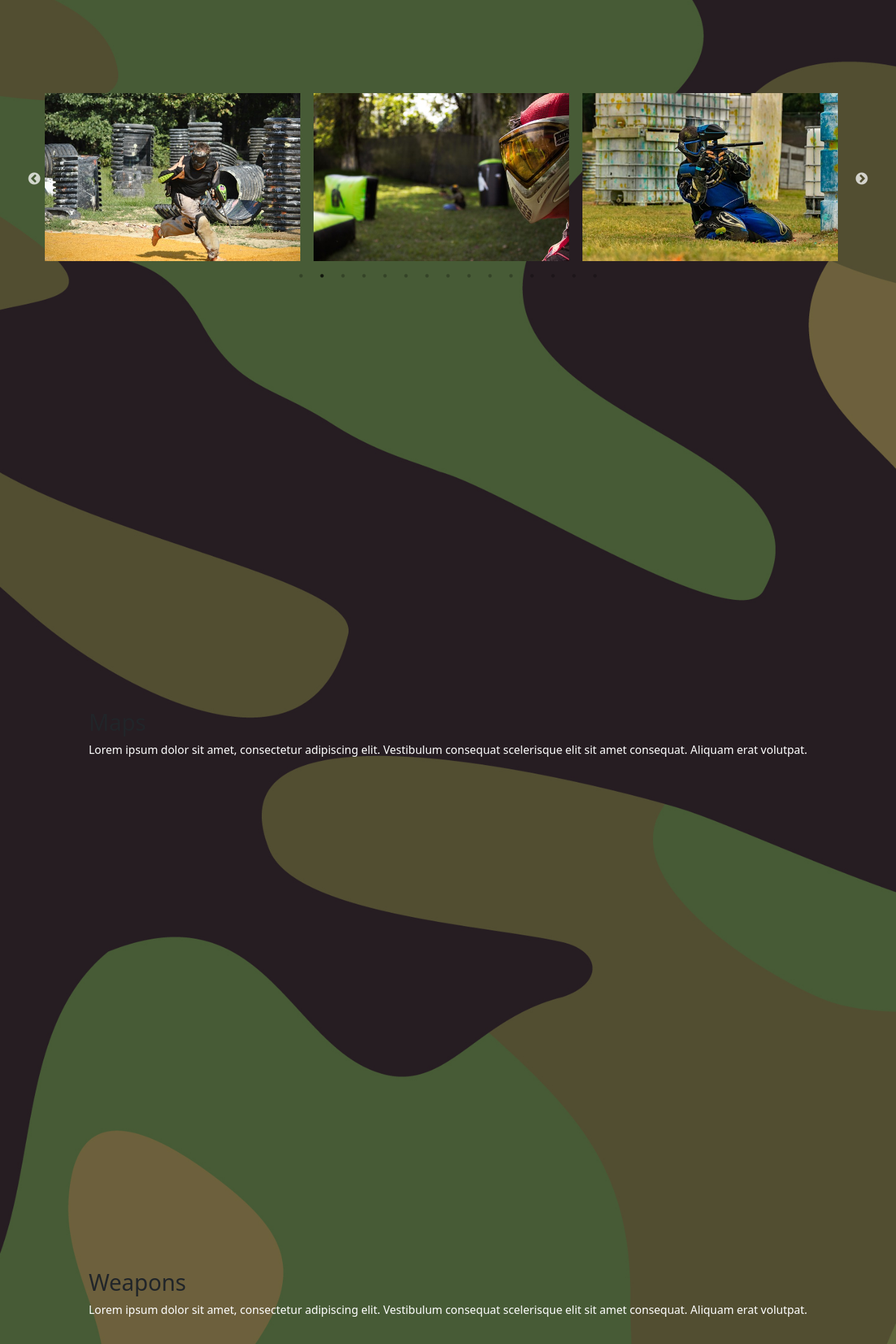
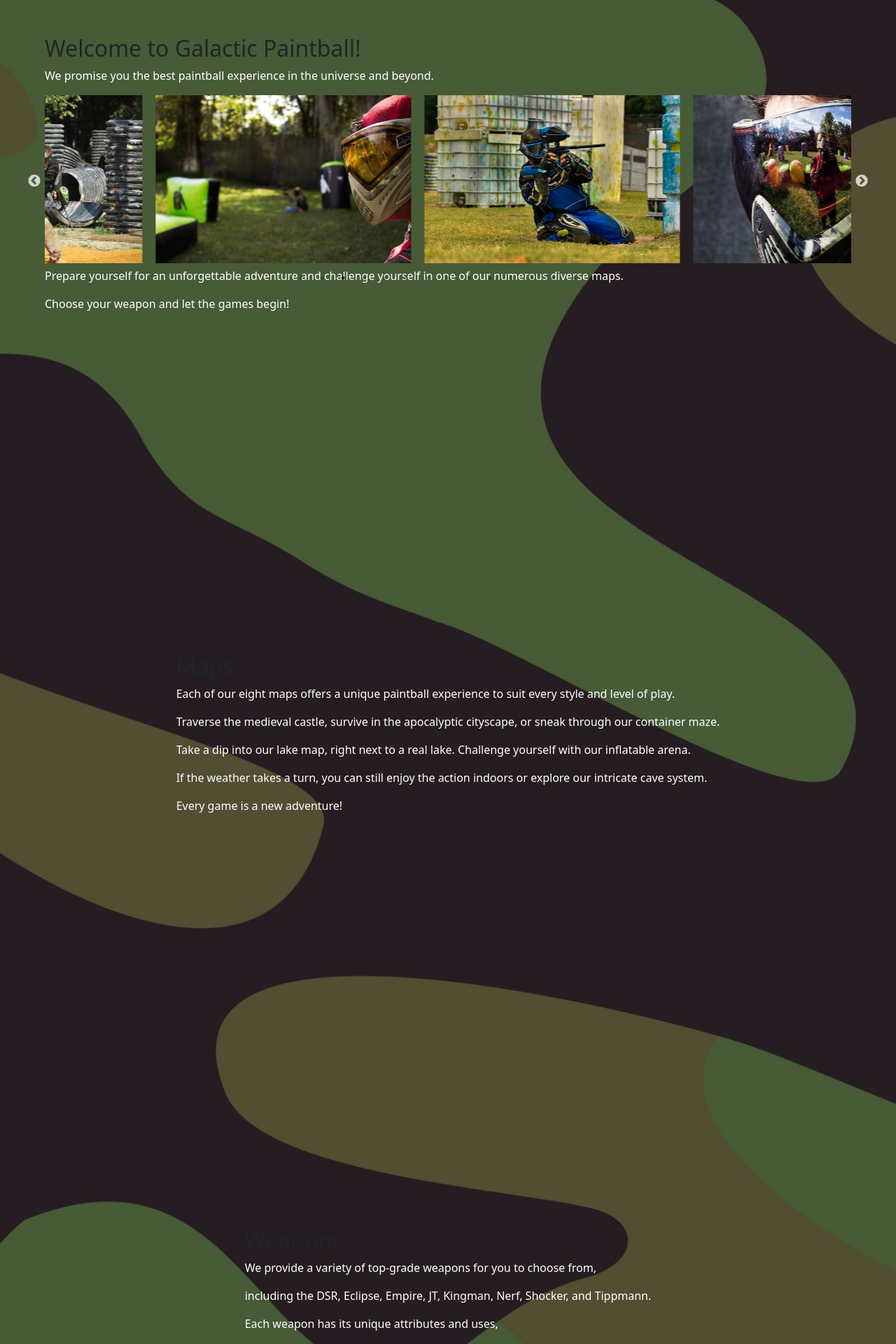
Before and after one commit to n3ndor/soloproject, a React (Create React App) app in the folder client/: page / in a window 1280 px wide. Shown: the part 200-2120 px from the top of the page at 70% size. Built offline with nearby package versions, Linux system fonts and the light colour scheme.

Commit message:
more styling

```diff
--- a/client/src/App.js
+++ b/client/src/App.js
@@ -2,18 +2,19 @@
 import React from 'react';
 import './App.css';
 import NavBar from './components/Navbar';
-import CarouselComponent from './components/Carousel';
+import Welcome from './components/Welcome';
 import Maps from './components/Maps';
 import Weapons from './components/Weapons';
 import Extras from './components/Extras';
+import Contact from './components/Contact';
 import { Element } from 'react-scroll';
 
 function App() {
   return (
     <div className="App bg">
       <NavBar />
-      <Element name="carousel" className="element">
-        <CarouselComponent />
+      <Element name="welcome" className="element">
+        <Welcome />
       </Element>
       <Element name="maps" className="element">
         <Maps />
@@ -24,6 +25,9 @@ function App() {
       <Element name="extras" className="element">
         <Extras />
       </Element>
+      <Element name="contact" className="element">
+        <Contact />
+      </Element>
     </div>
   );
 }
--- /dev/null
+++ b/client/src/components/Contact.js
@@ -0,0 +1,16 @@
+import React from 'react'
+
+const Contact = () => {
+    return (
+        <div id='contact' style={{ paddingTop: '70px', marginTop: '-70px' }}>
+            <h2>Contact Us</h2>
+            <p>We're always here to help. </p>
+            <p>Whether you need more information about our services, have a question, </p>
+            <p>or want to provide feedback about your experience, don't hesitate to get in touch with us. </p>
+            <p>You can reach us by phone, email, or through our social media platforms.</p>
+            <p> Let's make your paintball adventure unforgettable together!</p>
+        </div>
+    )
+}
+
+export default Contact
--- a/client/src/components/Extras.js
+++ b/client/src/components/Extras.js
@@ -4,7 +4,9 @@ import React from 'react';
 const Extras = () => (
     <div id='extras' style={{ paddingTop: '70px', marginTop: '-70px' }}>
         <h2>Extras</h2>
-        <p>Lorem ipsum dolor sit amet, consectetur adipiscing elit. Vestibulum consequat scelerisque elit sit amet consequat. Aliquam erat volutpat.</p>
+        <p>After a day of intense paintball battles, relax and refuel with our range of drinks and fast food. </p>
+        <p>If you need a ride home, don't worry - we offer a shuttle service to make your journey as easy as possible. </p>
+        <p> Our goal is to ensure that you have an enjoyable and hassle-free paintball experience from start to finish.</p>
     </div>
 );
 
--- a/client/src/components/Maps.js
+++ b/client/src/components/Maps.js
@@ -4,7 +4,11 @@ import React from 'react';
 const Maps = () => (
     <div id='maps' style={{ paddingTop: '70px', marginTop: '-70px' }}>
         <h2>Maps</h2>
-        <p>Lorem ipsum dolor sit amet, consectetur adipiscing elit. Vestibulum consequat scelerisque elit sit amet consequat. Aliquam erat volutpat.</p>
+        <p>Each of our eight maps offers a unique paintball experience to suit every style and level of play. </p>
+        <p>Traverse the medieval castle, survive in the apocalyptic cityscape, or sneak through our container maze. </p>
+        <p>Take a dip into our lake map, right next to a real lake. Challenge yourself with our inflatable arena. </p>
+        <p>If the weather takes a turn, you can still enjoy the action indoors or explore our intricate cave system.</p>
+        <p>Every game is a new adventure!</p>
     </div>
 );
 
--- a/client/src/components/Navbar.js
+++ b/client/src/components/Navbar.js
@@ -8,7 +8,7 @@ const NavBar = () => {
         <div className="container-fluid">
             <Navbar collapseOnSelect expand="sm" bg="dark" variant="dark" fixed="top" className="p-3">
                 <Navbar.Brand>
-                    <Link to="carousel" smooth={true}>Logo</Link>
+                    <Link to="#" smooth={true} style={{ cursor: "pointer" }}>Galactical Paintball</Link>
                 </Navbar.Brand>
                 <Navbar.Toggle aria-controls="responsive-navbar-nav" />
                 <Navbar.Collapse id="responsive-navbar-nav">
--- a/client/src/components/Weapons.js
+++ b/client/src/components/Weapons.js
@@ -2,10 +2,15 @@
 import React from 'react';
 
 const Weapons = () => (
+
     <div id='weapons' style={{ paddingTop: '70px', marginTop: '-70px' }}>
         <h2>Weapons</h2>
-        <p>Lorem ipsum dolor sit amet, consectetur adipiscing elit. Vestibulum consequat scelerisque elit sit amet consequat. Aliquam erat volutpat.</p>
+        <p>We provide a variety of top-grade weapons for you to choose from, </p>
+        <p>including the DSR, Eclipse, Empire, JT, Kingman, Nerf, Shocker, and Tippmann. </p>
+        <p>Each weapon has its unique attributes and uses, </p>
+        <p>you can choose one that best fits your game strategy and style.</p>
     </div>
+
 );
 
 export default Weapons;
--- a/client/src/components/Carousel.js
+++ b/client/src/components/Welcome.js
@@ -1,11 +1,10 @@
-// Carousel.js
 import React from 'react';
 import Slider from 'react-slick';
 import "slick-carousel/slick/slick.css";
 import "slick-carousel/slick/slick-theme.css";
 
-// In your component
-const CarouselComponent = () => {
+
+const Welcome = () => {
     const settings = {
         dots: true,
         infinite: true,
@@ -32,6 +31,9 @@ const CarouselComponent = () => {
     };
     return (
         <div className='carousel-wrapper'>
+            <h2>Welcome to Galactic Paintball!</h2>
+            <p>We promise you the best paintball experience in the universe and beyond.</p>
+
             <Slider {...settings}>
                 {Array.from({ length: 15 }, (_, i) => i + 1).map((num) => (
                     <div key={num} >
@@ -43,8 +45,10 @@ const CarouselComponent = () => {
                     </div>
                 ))}
             </Slider>
+            <p>Prepare yourself for an unforgettable adventure and challenge yourself in one of our numerous diverse maps. </p>
+            <p> Choose your weapon and let the games begin!</p>
         </div>
     );
 }
 
-export default CarouselComponent;
+export default Welcome;
```
Also changed, not shown: client/public/images/m_apocalyptic.jpg (renamed from client/public/images/m_destroyed.jpg), client/public/images/m_inflatable.jpg (renamed from client/public/images/m_floated.jpg).
